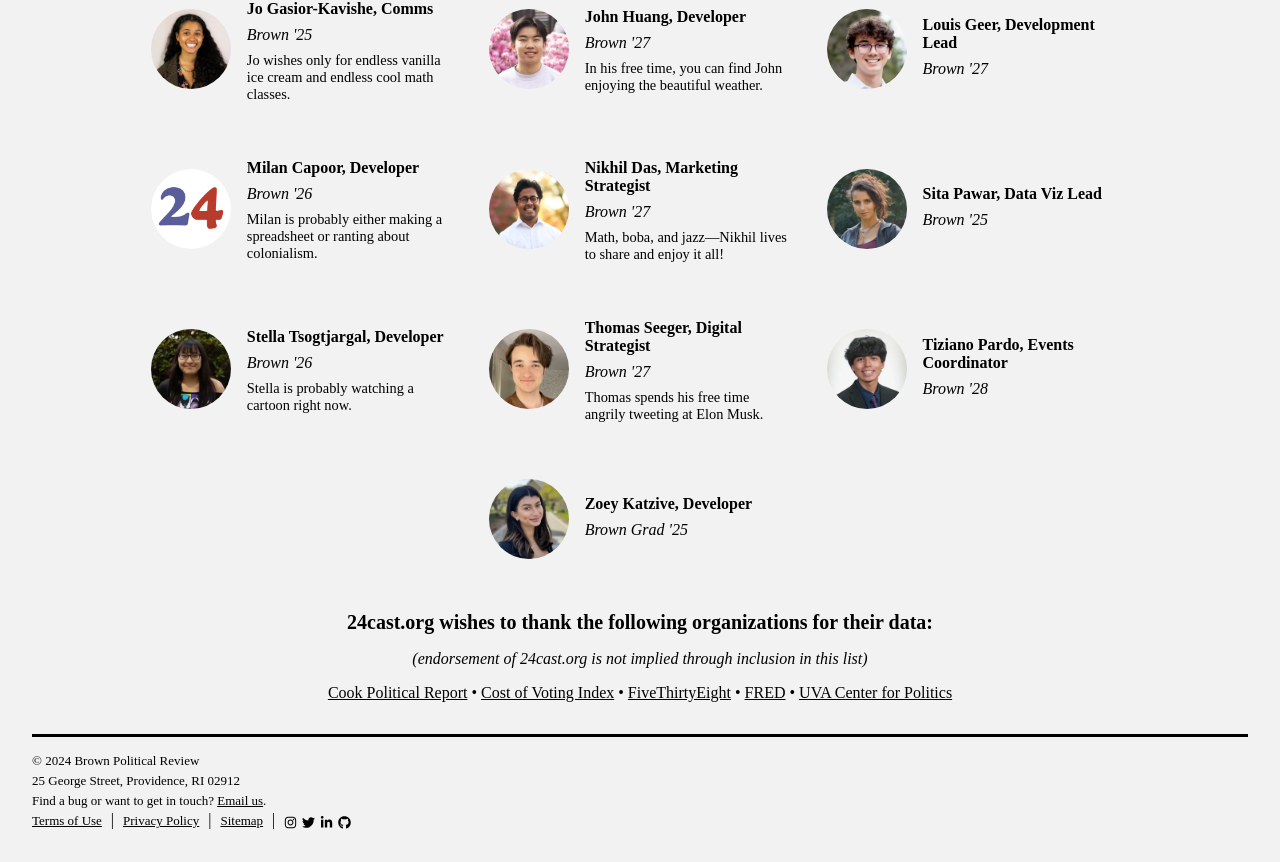
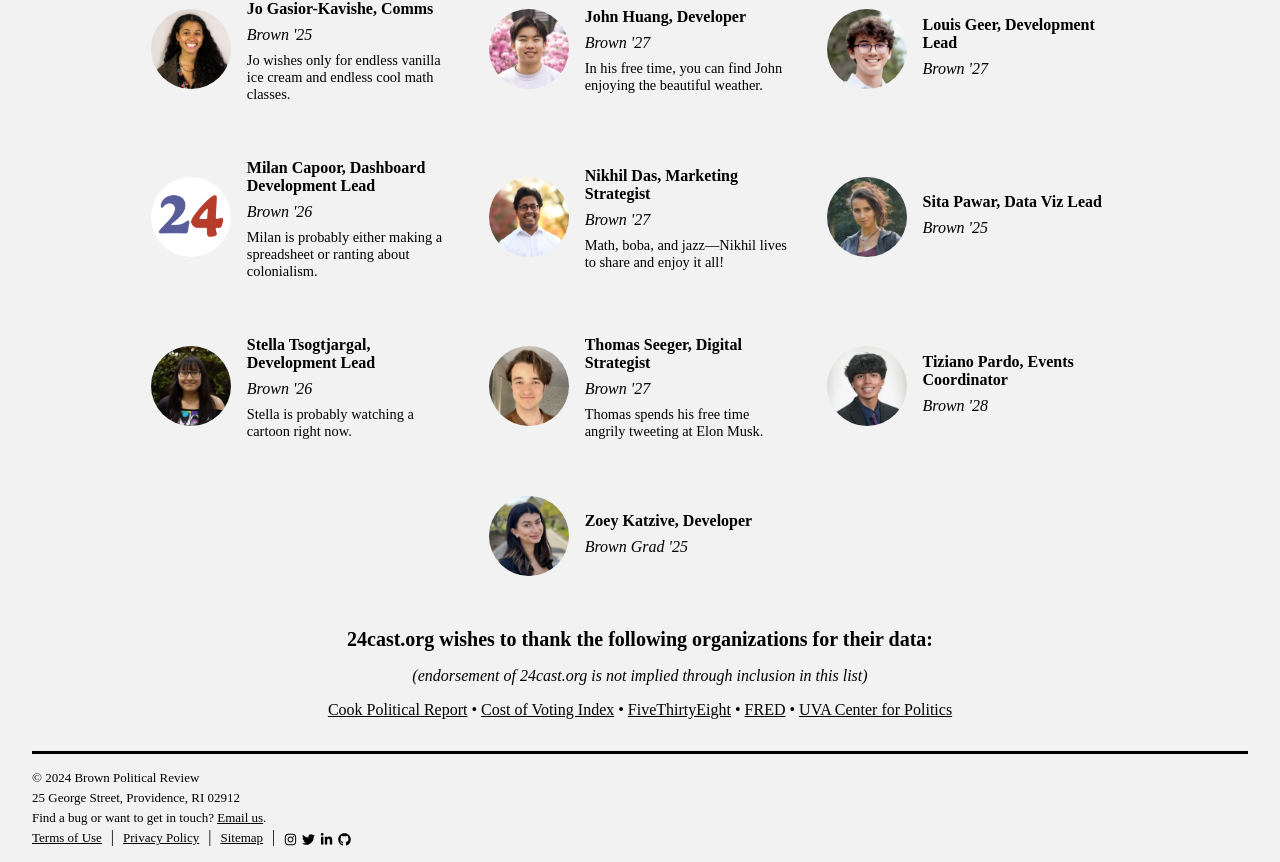
Before and after one commit to BPR-Data-Team/ElectionModel2024-site, a Next.js app: page /about in a window 1280 px wide. Shown: the part 1711-2573 px from the top of the page. Built offline with nearby package versions, Linux system fonts and the light colour scheme; a web font is replaced by a local one.

Commit message:
Update page.tsx

```diff
--- a/src/app/(main)/about/page.tsx
+++ b/src/app/(main)/about/page.tsx
@@ -57,10 +57,10 @@ const people = [
   { id: "Jo", name: "Jo Gasior-Kavishe, Comms", image: jo, year: "Brown '25", bio: "Jo wishes only for endless vanilla ice cream and endless cool math classes." },
   { id: "John", name: "John Huang, Developer", image: john, year: "Brown '27", bio: "In his free time, you can find John enjoying the beautiful weather." },
   { id: "Louis", name: "Louis Geer, Development Lead", image: louis, year: "Brown '27", bio: "" },
-  { id: "Milan", name: "Milan Capoor, Developer", image: blank, year: "Brown '26", bio: "Milan is probably either making a spreadsheet or ranting about colonialism." },
+  { id: "Milan", name: "Milan Capoor, Dashboard Development Lead", image: blank, year: "Brown '26", bio: "Milan is probably either making a spreadsheet or ranting about colonialism." },
   { id: "Nikhil", name: "Nikhil Das, Marketing Strategist", image: nikhil, year: "Brown '27", bio: "Math, boba, and jazz—Nikhil lives to share and enjoy it all!" },
   { id: "Sita", name: "Sita Pawar, Data Viz Lead", image: sita, year: "Brown '25", bio: "" },
-  { id: "Stella", name: "Stella Tsogtjargal, Developer", image: stella, year: "Brown '26", bio: "Stella is probably watching a cartoon right now." },
+  { id: "Stella", name: "Stella Tsogtjargal, Development Lead", image: stella, year: "Brown '26", bio: "Stella is probably watching a cartoon right now." },
   { id: "Thomas", name: "Thomas Seeger, Digital Strategist", image: thomas, year: "Brown '27", bio: "Thomas spends his free time angrily tweeting at Elon Musk." },
   { id: "Tiziano", name: "Tiziano Pardo, Events Coordinator", image: tiziano, year: "Brown '28", bio: "" },
   { id: "Zoey", name: "Zoey Katzive, Developer", image: zoey, year: "Brown Grad '25", bio: "" }
```
